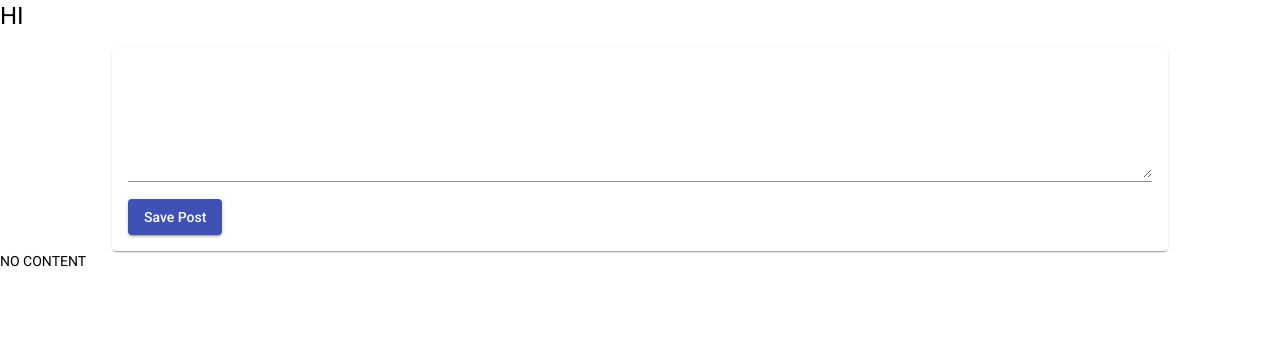
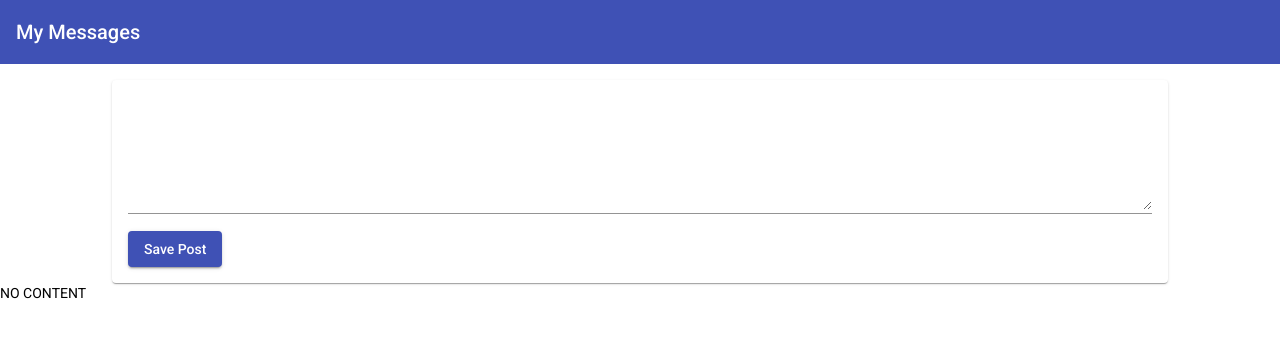
Before and after one commit to Norman518/MEAN-Project, an Angular app: page / in a window 1280 px wide. Shown: the top 338 px of the page. Built offline with nearby package versions, Linux system fonts and the light colour scheme.

Commit message:
added toolbar

```diff
--- a/src/app/app.component.css
+++ b/src/app/app.component.css
@@ -0,0 +1,3 @@
+main {
+  margin-top: 1rem
+}
--- a/src/app/app.component.html
+++ b/src/app/app.component.html
@@ -1,2 +1,3 @@
-<h1>HI</h1>
-<app-post-create></app-post-create>
+<app-header></app-header>
+<main><app-post-create></app-post-create>
+</main>
--- /dev/null
+++ b/src/app/header/header.component.html
@@ -0,0 +1 @@
+<mat-toolbar color="primary">My Messages</mat-toolbar>
```
Also changed, not shown: src/app/app.module.ts (+6 -2 lines), src/app/header/header.component.ts (added, +9 -0 lines).
